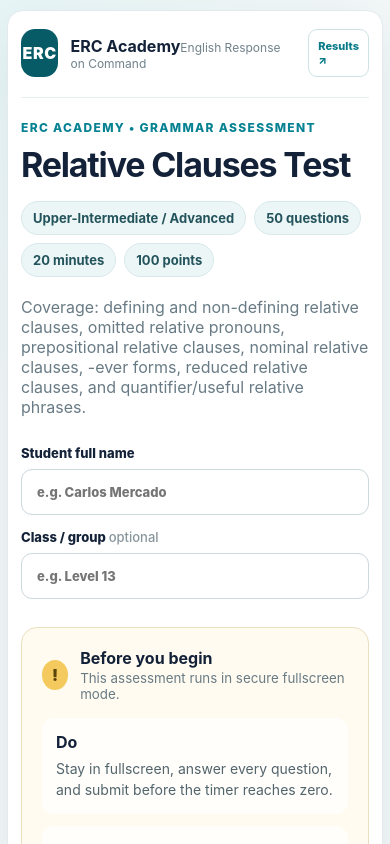
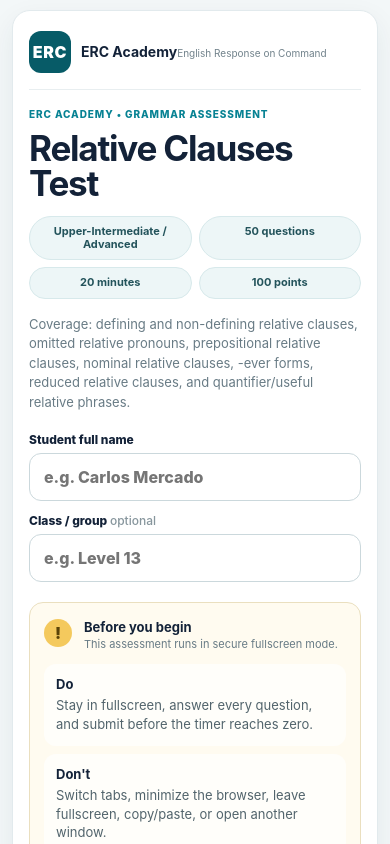
Before and after one commit to CarlosMElliot/relative-clauses-test-app, a React (Vite) app: page / in a window 390 px wide. Shown: the top 844 px of the page. Built offline with nearby package versions, Linux system fonts and the light colour scheme.

Commit message:
Optimize assessment homepage for mobile screens

```diff
--- a/src/style.css
+++ b/src/style.css
@@ -32,3 +32,43 @@
  .section-dots span{width:21px;height:21px;font-size:10px}
  .test-identity small{max-width:180px;white-space:nowrap;overflow:hidden;text-overflow:ellipsis}
 }
+
+/* Mobile-first homepage refinement */
+@media(max-width:700px){
+ body{background:#f3f7f8}
+ .start-shell{width:100%;max-width:none;padding:0 12px 28px}
+ .start-shell .hero{margin-top:10px}
+ .start-shell .card{padding:20px 16px 18px;border-radius:18px;box-shadow:0 10px 28px rgba(20,55,70,.07)}
+ .start-shell .brand-row{display:grid;grid-template-columns:42px minmax(0,1fr);gap:10px;padding-bottom:16px;margin-bottom:18px}
+ .start-shell .brand-mark{width:42px;height:42px;border-radius:12px}
+ .start-shell .brand-row>div:nth-child(2){min-width:0}
+ .start-shell .brand-row>div:nth-child(2) b{font-size:14px;line-height:1.15}
+ .start-shell .brand-row>div:nth-child(2) span{font-size:10px;white-space:normal;line-height:1.25}
+ .start-shell .teacher-link{display:none}
+ .start-shell .tag{font-size:10px;letter-spacing:.09em;line-height:1.35}
+ .start-shell h1{font-size:clamp(30px,9vw,40px);line-height:1.02;margin:9px 0 14px}
+ .start-shell .meta-pills{display:grid;grid-template-columns:repeat(2,minmax(0,1fr));gap:7px;margin:14px 0 16px}
+ .start-shell .meta-pills span{text-align:center;padding:8px 6px;font-size:11px;line-height:1.2}
+ .start-shell .muted{font-size:13px;line-height:1.5;margin:0}
+ .start-shell .form-grid{grid-template-columns:1fr;gap:12px;margin:20px 0}
+ .start-shell .field{gap:6px}
+ .start-shell .field>span{font-size:12px}
+ .start-shell .field input{min-height:48px;padding:13px 14px;font-size:16px;border-radius:12px}
+ .start-shell .rules{padding:16px 14px;margin:18px 0;border-radius:14px}
+ .start-shell .rules-head{align-items:flex-start;margin-bottom:12px}
+ .start-shell .rules-head>span{width:28px;height:28px;flex:0 0 28px}
+ .start-shell .rules-head b{font-size:13px}
+ .start-shell .rules-head small{font-size:11px;line-height:1.35}
+ .start-shell .rules-grid{grid-template-columns:1fr;gap:8px}
+ .start-shell .rules-grid>div{padding:12px}
+ .start-shell .rules-grid b{font-size:13px}
+ .start-shell .rules-grid p{font-size:13px;line-height:1.45;margin-top:4px}
+ .start-shell .rule-critical{font-size:12px;line-height:1.4;margin-top:12px;padding-top:12px}
+ .start-shell .wide{min-height:50px;font-size:15px;border-radius:12px}
+}
+@media(max-width:380px){
+ .start-shell{padding-left:8px;padding-right:8px}
+ .start-shell .card{padding:17px 13px 15px}
+ .start-shell h1{font-size:29px}
+ .start-shell .meta-pills{grid-template-columns:1fr 1fr}
+}
```
